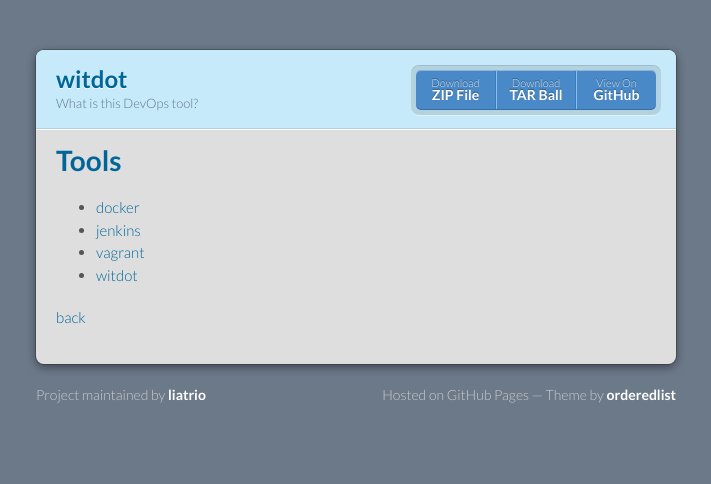
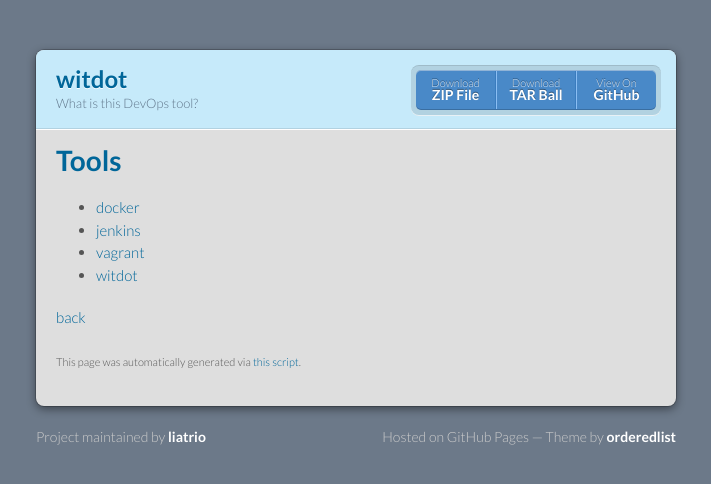
Before and after one commit to liatrio/wikify, a Jekyll site: the page built from docs/tools.md, in a window 1280 px wide. Shown: the top 484 px of the page, without its empty margins (284-995 px from the left). Built offline with Jekyll 4.4.1, drawn with Linux system fonts in a browser that asks for light colours; our own code applies the rules of GitHub Pages for plain Markdown files.

Commit message:
added disclaimer to tools.md

```diff
--- a/docs/tools.md
+++ b/docs/tools.md
@@ -8,3 +8,5 @@
   - [witdot](https://github.com/liatrio/witdot/blob/master/tools/witdot.tool)
 
 [back](./)
+
+<small>This page was automatically generated via [this script](https://github.com/liatrio/witdot/blob/master/update.sh).</small>
```
Also changed, not shown: 2 other files.
